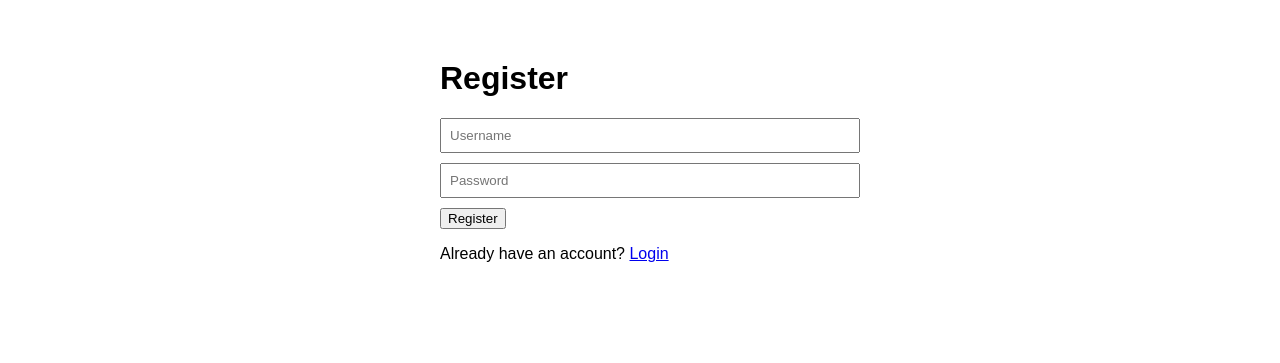
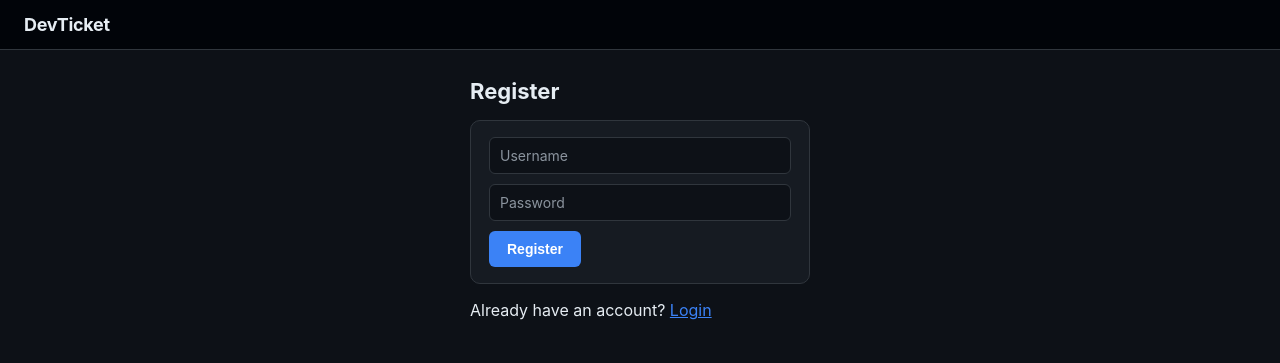
Before and after one commit to stefanstoyanovpro/devticket, a PHP site: page /register.php in a window 1280 px wide. Shown: the top 363 px of the page. Run offline with PHP 8.4, Linux system fonts and the light colour scheme.

Commit message:
dark theme

```diff
--- a/register.php
+++ b/register.php
@@ -31,20 +31,21 @@ if ($_SERVER["REQUEST_METHOD"] === "POST") {
 <html>
 <head>
     <title>Register - DevTicket</title>
-    <style>
-        body { font-family: Arial, sans-serif; max-width: 400px; margin: 60px auto; padding: 0 20px; }
-        input { display: block; width: 100%; margin-bottom: 10px; padding: 8px; }
-        .error { color: #e74c3c; }
-    </style>
+    <link rel="stylesheet" href="style.css">
 </head>
 <body>
+    <div class="app-nav">
+        <span class="brand">DevTicket</span>
+    </div>
+    <div class="wrap" style="max-width:380px;">
         <h1>Register</h1>
         <?php if ($error): ?><p class="error"><?= htmlspecialchars($error) ?></p><?php endif; ?>
-    <form method="POST">
+        <form method="POST" class="card">
             <input type="text" name="username" placeholder="Username" required>
             <input type="password" name="password" placeholder="Password" required>
             <button type="submit">Register</button>
         </form>
         <p>Already have an account? <a href="login.php">Login</a></p>
+    </div>
 </body>
 </html>
--- /dev/null
+++ b/style.css
@@ -0,0 +1,169 @@
+:root {
+  --bg: #0d1117;
+  --card-bg: #161b22;
+  --border: #30363d;
+  --text: #e6edf3;
+  --text-muted: #8b949e;
+  --primary: #3b82f6;
+  --primary-dark: #2563eb;
+  --critical: #f85149;
+  --high: #ff6b4a;
+  --medium: #e3b341;
+  --low: #3fb950;
+  --radius: 10px;
+}
+
+* { box-sizing: border-box; }
+
+body {
+  font-family: -apple-system, BlinkMacSystemFont, 'Segoe UI', Inter, Roboto, sans-serif;
+  background: var(--bg);
+  color: var(--text);
+  margin: 0;
+  padding: 0;
+}
+
+.app-nav {
+  background: #010409;
+  color: white;
+  padding: 14px 24px;
+  display: flex;
+  justify-content: space-between;
+  align-items: center;
+  border-bottom: 1px solid var(--border);
+}
+
+.app-nav .brand {
+  font-weight: 700;
+  font-size: 18px;
+  letter-spacing: -0.3px;
+  color: #e6edf3;
+}
+
+.app-nav a {
+  color: var(--text-muted);
+  text-decoration: none;
+  margin-left: 18px;
+  font-size: 14px;
+}
+
+.app-nav a:hover { color: white; }
+
+.wrap {
+  max-width: 1000px;
+  margin: 0 auto;
+  padding: 28px 20px;
+}
+
+.stats-row {
+  display: grid;
+  grid-template-columns: repeat(auto-fit, minmax(150px, 1fr));
+  gap: 14px;
+  margin-bottom: 28px;
+}
+
+.stat-card {
+  background: var(--card-bg);
+  border: 1px solid var(--border);
+  border-radius: var(--radius);
+  padding: 16px 18px;
+}
+
+.stat-card .label {
+  font-size: 12px;
+  color: var(--text-muted);
+  text-transform: uppercase;
+  letter-spacing: 0.5px;
+  margin-bottom: 6px;
+}
+
+.stat-card .value {
+  font-size: 28px;
+  font-weight: 700;
+  color: var(--text);
+}
+
+.stat-card.critical .value { color: var(--critical); }
+.stat-card.high .value { color: var(--high); }
+
+.card, .ticket, .article {
+  background: var(--card-bg);
+  border: 1px solid var(--border);
+  border-radius: var(--radius);
+  padding: 16px 18px;
+  margin-bottom: 12px;
+}
+
+.badge {
+  display: inline-block;
+  padding: 3px 10px;
+  border-radius: 20px;
+  font-size: 11px;
+  font-weight: 700;
+  color: white;
+  letter-spacing: 0.3px;
+}
+.badge-critical { background: var(--critical); }
+.badge-high { background: var(--high); }
+.badge-medium { background: var(--medium); color: #1a1a1a; }
+.badge-low { background: var(--low); color: #1a1a1a; }
+
+.category-tag {
+  background: #21262d;
+  color: #c9d1d9;
+  padding: 3px 10px;
+  border-radius: 20px;
+  font-size: 11px;
+  font-weight: 600;
+  border: 1px solid var(--border);
+}
+
+.priority-critical { border-left: 4px solid var(--critical); }
+.priority-high { border-left: 4px solid var(--high); }
+.priority-medium { border-left: 4px solid var(--medium); }
+.priority-low { border-left: 4px solid var(--low); }
+
+form.card input,
+form.card textarea,
+form.card select {
+  width: 100%;
+  padding: 9px 10px;
+  margin-bottom: 10px;
+  border: 1px solid var(--border);
+  border-radius: 6px;
+  font-size: 14px;
+  font-family: inherit;
+  background: #0d1117;
+  color: var(--text);
+}
+
+form.card input::placeholder,
+form.card textarea::placeholder {
+  color: var(--text-muted);
+}
+
+button {
+  background: var(--primary);
+  color: white;
+  border: none;
+  padding: 10px 18px;
+  border-radius: 6px;
+  font-size: 14px;
+  font-weight: 600;
+  cursor: pointer;
+}
+button:hover { background: var(--primary-dark); }
+
+.row { display: flex; gap: 10px; }
+.row > * { flex: 1; }
+
+a { color: var(--primary); }
+
+h1 { font-size: 22px; margin: 0 0 16px; color: var(--text); }
+h2 { font-size: 16px; color: var(--text-muted); text-transform: uppercase; letter-spacing: 0.5px; margin: 24px 0 12px; }
+
+small { color: var(--text-muted); }
+
+.error { color: var(--critical); font-size: 14px; }
+
+p { color: var(--text); }
```
Also changed, not shown: index.php (+39 -23 lines), kb.php (added, +94 -0 lines), login.php (+7 -6 lines), ticket.php (+13 -13 lines). Lines whose indentation alone changed are shown as unchanged.
